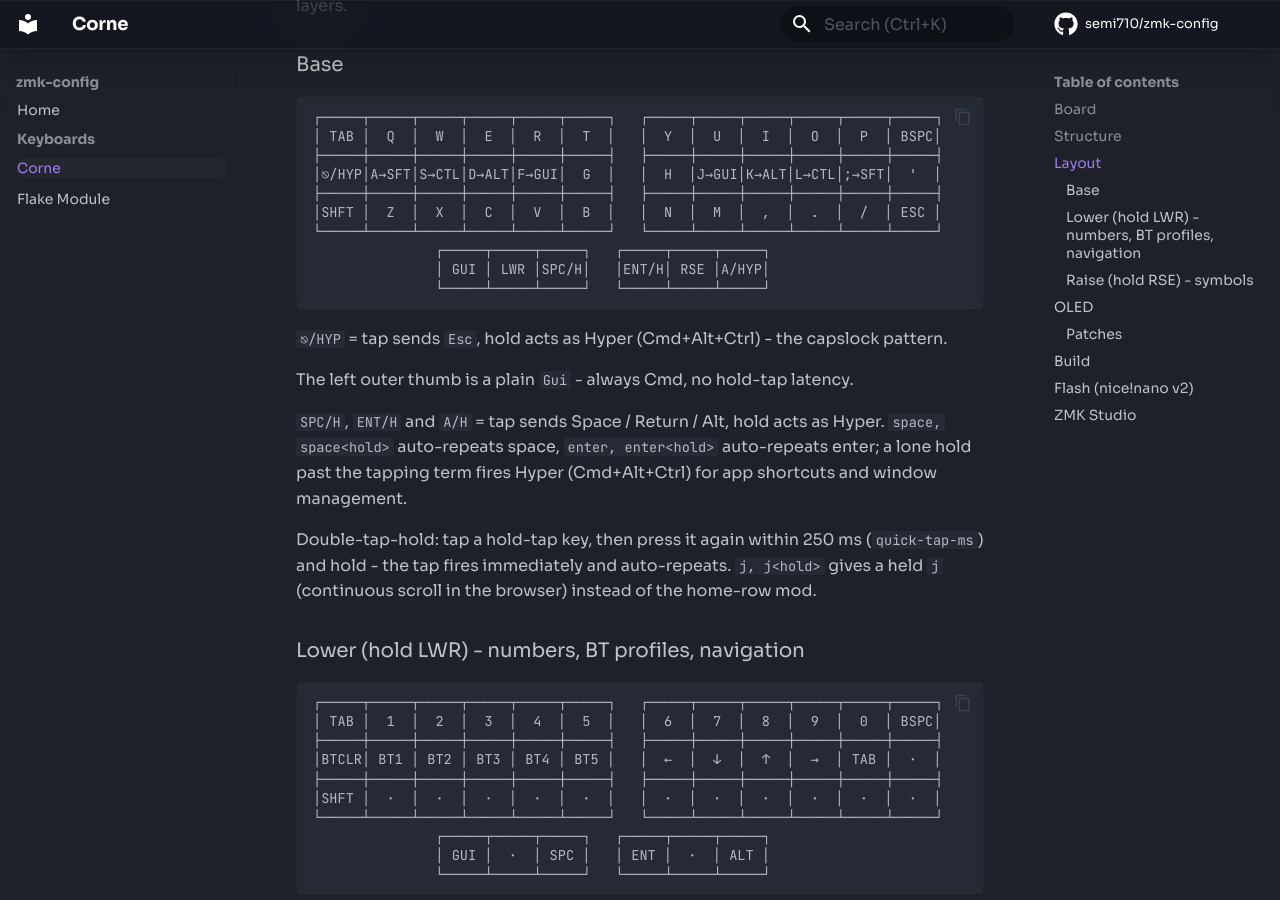
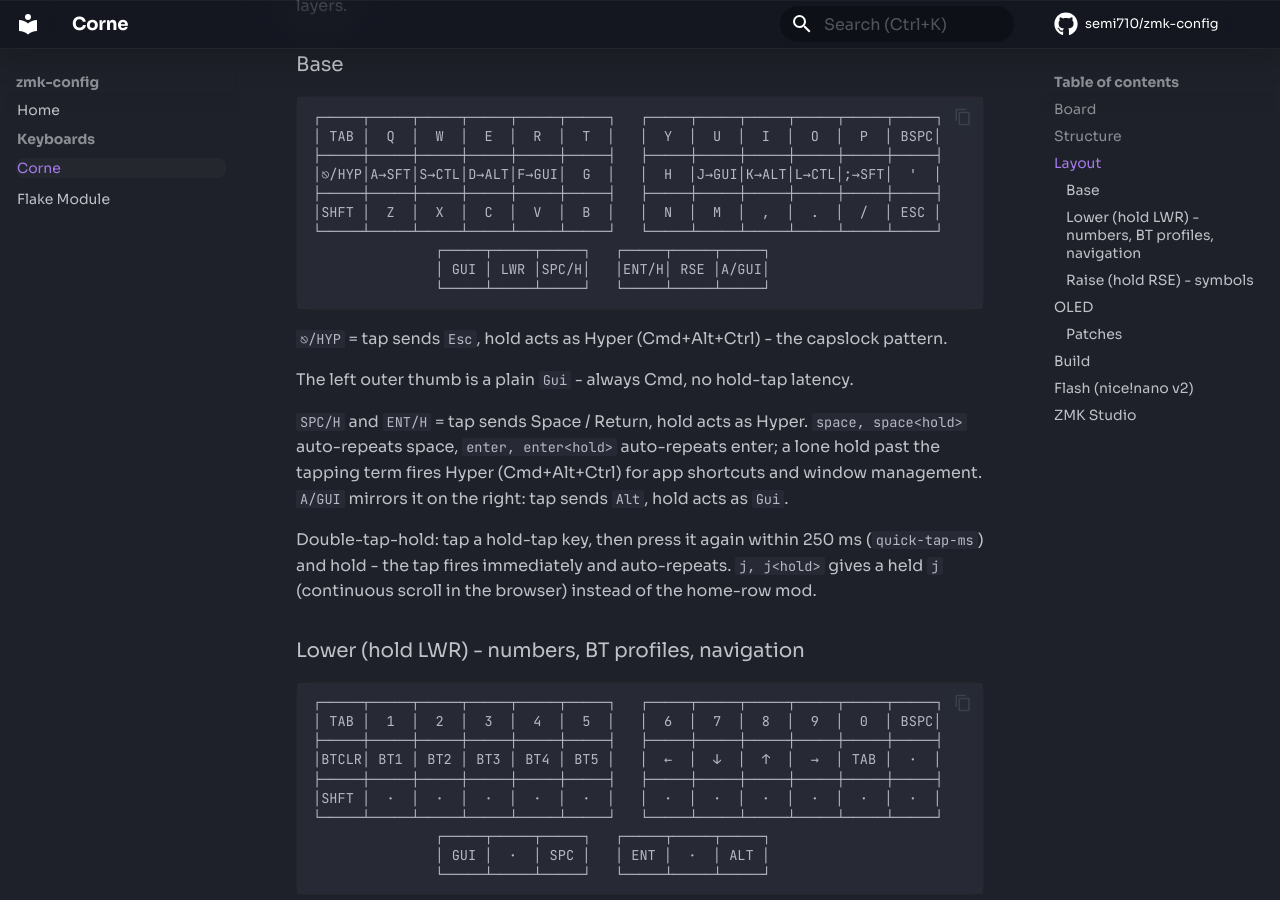
Before and after one commit to semi710/zmk-config, an MkDocs documentation site: the page built from docs/keyboards/corne.md, in a window 1280 px wide and 900 px high, scrolled down 1368 px. Built offline with MkDocs 1.6.1 and Material for MkDocs 9.7.7, drawn with Linux system fonts in a browser that asks for light colours; comment, search, counter and statistics services are not loaded.

Commit message:
fix: keep gui hold on right thumb alt

````diff
--- a/docs/keyboards/corne.md
+++ b/docs/keyboards/corne.md
@@ -57,7 +57,7 @@ with [ZMK](https://zmk.dev) pinned to `v0.3`.
 │SHFT │  Z  │  X  │  C  │  V  │  B  │   │  N  │  M  │  ,  │  .  │  /  │ ESC │
 └─────┴─────┴─────┴─────┴─────┴─────┘   └─────┴─────┴─────┴─────┴─────┴─────┘
                ┌─────┬─────┬─────┐   ┌─────┬─────┬─────┐
-               │ GUI │ LWR │SPC/H│   │ENT/H│ RSE │A/HYP│
+               │ GUI │ LWR │SPC/H│   │ENT/H│ RSE │A/GUI│
                └─────┴─────┴─────┘   └─────┴─────┴─────┘
 ```
 
@@ -65,10 +65,11 @@ with [ZMK](https://zmk.dev) pinned to `v0.3`.
 
 The left outer thumb is a plain `Gui` - always Cmd, no hold-tap latency.
 
-`SPC/H`, `ENT/H` and `A/H` = tap sends Space / Return / Alt, hold acts as
-Hyper. `space, space<hold>` auto-repeats space, `enter, enter<hold>`
-auto-repeats enter; a lone hold past the tapping term fires Hyper
-(Cmd+Alt+Ctrl) for app shortcuts and window management.
+`SPC/H` and `ENT/H` = tap sends Space / Return, hold acts as Hyper.
+`space, space<hold>` auto-repeats space, `enter, enter<hold>` auto-repeats
+enter; a lone hold past the tapping term fires Hyper (Cmd+Alt+Ctrl) for app
+shortcuts and window management. `A/GUI` mirrors it on the right: tap sends
+`Alt`, hold acts as `Gui`.
 
 Double-tap-hold: tap a hold-tap key, then press it again within 250 ms
 (`quick-tap-ms`) and hold - the tap fires immediately and auto-repeats.
````
Also changed, not shown: 1 other file.
